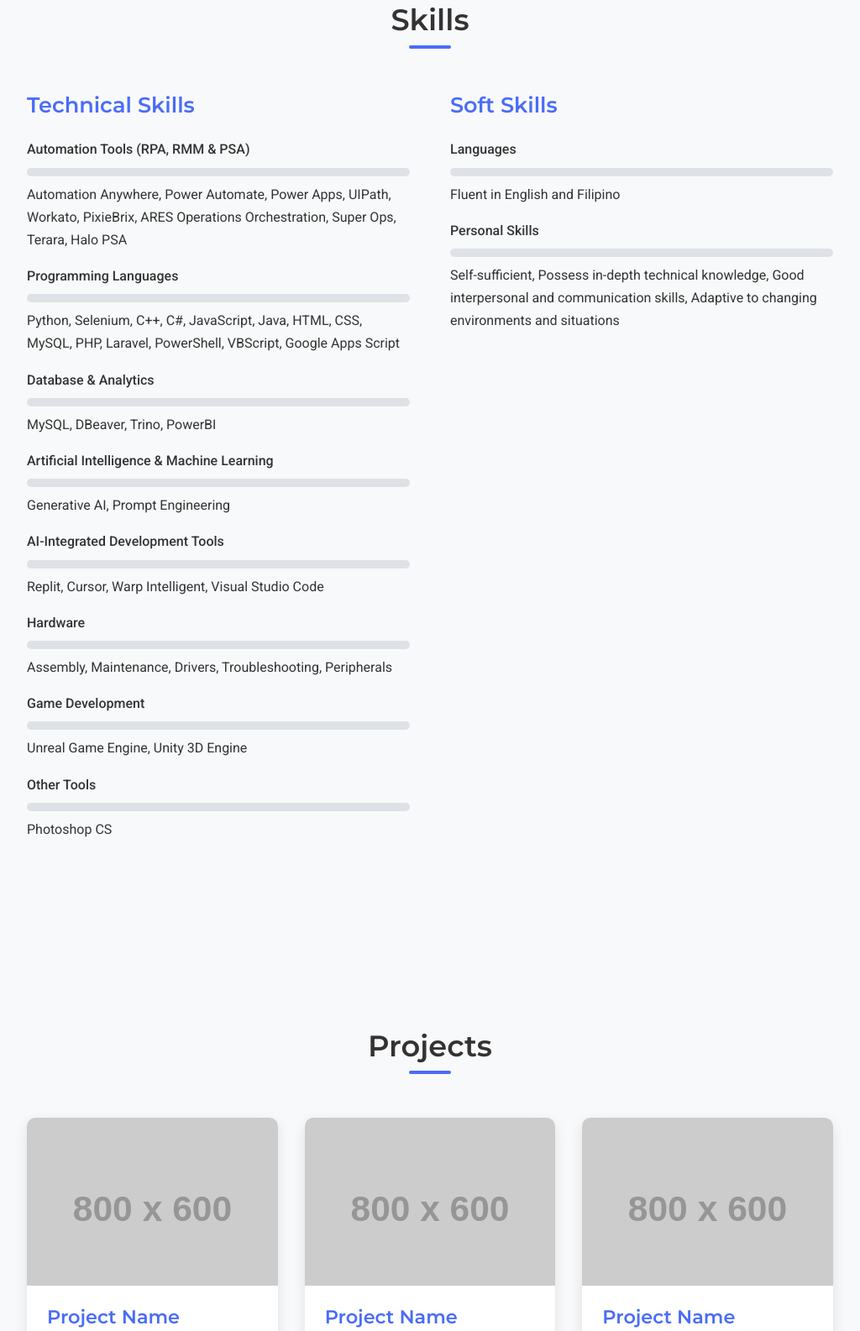
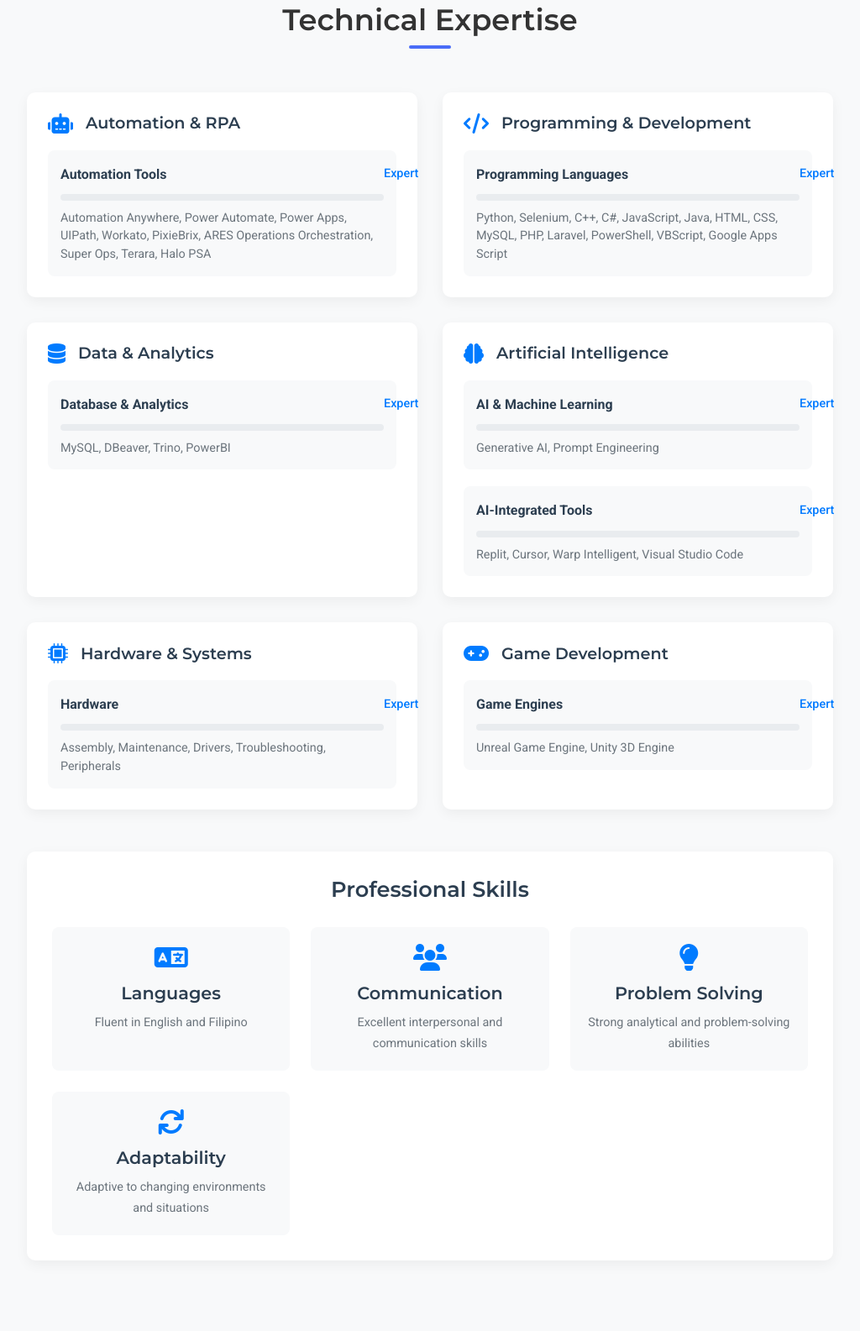
Before and after one commit to waseyt310/My_Profile_Repo, a plain HTML site: page index.html in a window 1280 px wide. Shown: the part 6163-7748 px from the top of the page at 84% size, without its empty margins (128-1152 px from the left). Drawn offline with Linux system fonts and the light colour scheme; placeholder pictures from the web are drawn by us.

Commit message:
Improved skills section UI with modern design and better organization

```diff
--- a/css/main.css
+++ b/css/main.css
@@ -498,56 +498,146 @@ img {
 }
 
 /* ===== SKILLS SECTION ===== */
-.skills-content {
-    display: grid;
-    grid-template-columns: 1fr;
-    gap: 3rem;
+.skills-section {
+    padding: 80px 0;
+    background: #f8f9fa;
 }
 
-.skills-category {
-    margin-bottom: 2rem;
+.skills-grid {
+    display: grid;
+    grid-template-columns: repeat(auto-fit, minmax(300px, 1fr));
+    gap: 30px;
+    margin-bottom: 50px;
 }
 
-.skills-category h3 {
-    margin-bottom: 1.5rem;
-    color: var(--primary-color);
+.skill-category {
+    background: #ffffff;
+    border-radius: 10px;
+    padding: 25px;
+    box-shadow: 0 5px 15px rgba(0, 0, 0, 0.05);
+    transition: transform 0.3s ease;
 }
 
-.skills-list {
+.skill-category:hover {
+    transform: translateY(-5px);
+}
+
+.skill-category-header {
+    display: flex;
+    align-items: center;
+    margin-bottom: 20px;
+}
+
+.skill-category-header i {
+    font-size: 24px;
+    color: #007bff;
+    margin-right: 15px;
+}
+
+.skill-category-header h3 {
+    margin: 0;
+    font-size: 1.2rem;
+    color: #2c3e50;
+}
+
+.skill-items {
     display: flex;
     flex-direction: column;
-    gap: 1rem;
+    gap: 20px;
 }
 
 .skill-item {
+    background: #f8f9fa;
+    border-radius: 8px;
+    padding: 15px;
+}
+
+.skill-info {
     display: flex;
-    flex-direction: column;
-    gap: 0.5rem;
+    justify-content: space-between;
+    align-items: center;
+    margin-bottom: 10px;
 }
 
 .skill-name {
+    font-weight: 600;
+    color: #2c3e50;
+}
+
+.skill-level {
+    font-size: 0.9rem;
+    color: #007bff;
     font-weight: 500;
-    color: var(--text-color);
 }
 
 .skill-bar {
-    width: 100%;
-    height: 10px;
-    background: var(--border-color);
-    border-radius: 5px;
+    height: 8px;
+    background: #e9ecef;
+    border-radius: 4px;
     overflow: hidden;
+    margin-bottom: 10px;
 }
 
-.skill-level {
+.skill-bar .skill-level {
     height: 100%;
-    background: var(--primary-color);
-    border-radius: 5px;
-    transition: width 1.5s ease;
+    background: linear-gradient(90deg, #007bff, #00bcd4);
+    border-radius: 4px;
+    transition: width 1s ease-in-out;
 }
 
-.other-skills {
-    display: flex;
-    flex-wrap: wrap;
+.skill-details {
+    font-size: 0.9rem;
+    color: #6c757d;
+    margin: 0;
+    line-height: 1.5;
+}
+
+.soft-skills {
+    background: #ffffff;
+    border-radius: 10px;
+    padding: 30px;
+    box-shadow: 0 5px 15px rgba(0, 0, 0, 0.05);
+}
+
+.soft-skills-title {
+    text-align: center;
+    margin-bottom: 30px;
+    color: #2c3e50;
+}
+
+.soft-skills-grid {
+    display: grid;
+    grid-template-columns: repeat(auto-fit, minmax(250px, 1fr));
+    gap: 25px;
+}
+
+.soft-skill-item {
+    text-align: center;
+    padding: 20px;
+    background: #f8f9fa;
+    border-radius: 8px;
+    transition: transform 0.3s ease;
+}
+
+.soft-skill-item:hover {
+    transform: translateY(-5px);
+}
+
+.soft-skill-item i {
+    font-size: 2rem;
+    color: #007bff;
+    margin-bottom: 15px;
+}
+
+.soft-skill-item h4 {
+    margin: 0 0 10px 0;
+    color: #2c3e50;
+}
+
+.soft-skill-item p {
+    margin: 0;
+    color: #6c757d;
+    font-size: 0.9rem;
 }
 
 /* ===== PROJECTS SECTION ===== */
@@ -869,7 +959,7 @@ footer {
         align-items: center;
     }
 
-    .skills-content {
+    .skills-grid {
         grid-template-columns: repeat(2, 1fr);
     }
 
@@ -973,6 +1063,14 @@ footer {
     .hamburger.active .bar:nth-child(3) {
         transform: translateY(-8px) rotate(-45deg);
     }
+
+    .skills-grid {
+        grid-template-columns: 1fr;
+    }
+
+    .soft-skills-grid {
+        grid-template-columns: 1fr;
+    }
 }
 
 /* Utility classes */
--- a/index.html
+++ b/index.html
@@ -256,85 +256,156 @@
     <!-- Skills Section -->
     <section id="skills" class="skills section">
         <div class="container">
-            <h2 class="section-title">Skills</h2>
+            <h2 class="section-title">Technical Expertise</h2>
             <div class="skills-content">
-                <div class="skills-category">
-                    <h3>Technical Skills</h3>
-                    <div class="skills-list">
+                <div class="skills-grid">
+                    <div class="skill-category">
+                        <div class="skill-category-header">
+                            <i class="fas fa-robot"></i>
+                            <h3>Automation & RPA</h3>
+                        </div>
+                        <div class="skill-items">
                             <div class="skill-item">
-                            <span class="skill-name">Automation Tools (RPA, RMM & PSA)</span>
+                                <div class="skill-info">
+                                    <span class="skill-name">Automation Tools</span>
+                                    <span class="skill-level">Expert</span>
+                                </div>
                                 <div class="skill-bar">
                                     <div class="skill-level" style="width: 100%"></div>
                                 </div>
                                 <p class="skill-details">Automation Anywhere, Power Automate, Power Apps, UIPath, Workato, PixieBrix, ARES Operations Orchestration, Super Ops, Terara, Halo PSA</p>
                             </div>
+                        </div>
+                    </div>
+
+                    <div class="skill-category">
+                        <div class="skill-category-header">
+                            <i class="fas fa-code"></i>
+                            <h3>Programming & Development</h3>
+                        </div>
+                        <div class="skill-items">
                             <div class="skill-item">
+                                <div class="skill-info">
                                     <span class="skill-name">Programming Languages</span>
+                                    <span class="skill-level">Expert</span>
+                                </div>
                                 <div class="skill-bar">
                                     <div class="skill-level" style="width: 100%"></div>
                                 </div>
                                 <p class="skill-details">Python, Selenium, C++, C#, JavaScript, Java, HTML, CSS, MySQL, PHP, Laravel, PowerShell, VBScript, Google Apps Script</p>
                             </div>
+                        </div>
+                    </div>
+
+                    <div class="skill-category">
+                        <div class="skill-category-header">
+                            <i class="fas fa-database"></i>
+                            <h3>Data & Analytics</h3>
+                        </div>
+                        <div class="skill-items">
                             <div class="skill-item">
+                                <div class="skill-info">
                                     <span class="skill-name">Database & Analytics</span>
+                                    <span class="skill-level">Expert</span>
+                                </div>
                                 <div class="skill-bar">
                                     <div class="skill-level" style="width: 100%"></div>
                                 </div>
                                 <p class="skill-details">MySQL, DBeaver, Trino, PowerBI</p>
                             </div>
+                        </div>
+                    </div>
+
+                    <div class="skill-category">
+                        <div class="skill-category-header">
+                            <i class="fas fa-brain"></i>
+                            <h3>Artificial Intelligence</h3>
+                        </div>
+                        <div class="skill-items">
                             <div class="skill-item">
-                            <span class="skill-name">Artificial Intelligence & Machine Learning</span>
+                                <div class="skill-info">
+                                    <span class="skill-name">AI & Machine Learning</span>
+                                    <span class="skill-level">Expert</span>
+                                </div>
                                 <div class="skill-bar">
                                     <div class="skill-level" style="width: 100%"></div>
                                 </div>
                                 <p class="skill-details">Generative AI, Prompt Engineering</p>
                             </div>
                             <div class="skill-item">
-                            <span class="skill-name">AI-Integrated Development Tools</span>
+                                <div class="skill-info">
+                                    <span class="skill-name">AI-Integrated Tools</span>
+                                    <span class="skill-level">Expert</span>
+                                </div>
                                 <div class="skill-bar">
                                     <div class="skill-level" style="width: 100%"></div>
                                 </div>
                                 <p class="skill-details">Replit, Cursor, Warp Intelligent, Visual Studio Code</p>
                             </div>
+                        </div>
+                    </div>
+
+                    <div class="skill-category">
+                        <div class="skill-category-header">
+                            <i class="fas fa-microchip"></i>
+                            <h3>Hardware & Systems</h3>
+                        </div>
+                        <div class="skill-items">
                             <div class="skill-item">
+                                <div class="skill-info">
                                     <span class="skill-name">Hardware</span>
+                                    <span class="skill-level">Expert</span>
+                                </div>
                                 <div class="skill-bar">
                                     <div class="skill-level" style="width: 100%"></div>
                                 </div>
                                 <p class="skill-details">Assembly, Maintenance, Drivers, Troubleshooting, Peripherals</p>
                             </div>
+                        </div>
+                    </div>
+
+                    <div class="skill-category">
+                        <div class="skill-category-header">
+                            <i class="fas fa-gamepad"></i>
+                            <h3>Game Development</h3>
+                        </div>
+                        <div class="skill-items">
                             <div class="skill-item">
-                            <span class="skill-name">Game Development</span>
+                                <div class="skill-info">
+                                    <span class="skill-name">Game Engines</span>
+                                    <span class="skill-level">Expert</span>
+                                </div>
                                 <div class="skill-bar">
                                     <div class="skill-level" style="width: 100%"></div>
                                 </div>
                                 <p class="skill-details">Unreal Game Engine, Unity 3D Engine</p>
                             </div>
-                        <div class="skill-item">
-                            <span class="skill-name">Other Tools</span>
-                            <div class="skill-bar">
-                                <div class="skill-level" style="width: 100%"></div>
-                            </div>
-                            <p class="skill-details">Photoshop CS</p>
                         </div>
                     </div>
                 </div>
-                <div class="skills-category">
-                    <h3>Soft Skills</h3>
-                    <div class="skills-list">
-                        <div class="skill-item">
-                            <span class="skill-name">Languages</span>
-                            <div class="skill-bar">
-                                <div class="skill-level" style="width: 100%"></div>
+
+                <div class="soft-skills">
+                    <h3 class="soft-skills-title">Professional Skills</h3>
+                    <div class="soft-skills-grid">
+                        <div class="soft-skill-item">
+                            <i class="fas fa-language"></i>
+                            <h4>Languages</h4>
+                            <p>Fluent in English and Filipino</p>
                         </div>
-                            <p class="skill-details">Fluent in English and Filipino</p>
+                        <div class="soft-skill-item">
+                            <i class="fas fa-users"></i>
+                            <h4>Communication</h4>
+                            <p>Excellent interpersonal and communication skills</p>
                         </div>
-                        <div class="skill-item">
-                            <span class="skill-name">Personal Skills</span>
-                            <div class="skill-bar">
-                                <div class="skill-level" style="width: 100%"></div>
+                        <div class="soft-skill-item">
+                            <i class="fas fa-lightbulb"></i>
+                            <h4>Problem Solving</h4>
+                            <p>Strong analytical and problem-solving abilities</p>
                         </div>
-                            <p class="skill-details">Self-sufficient, Possess in-depth technical knowledge, Good interpersonal and communication skills, Adaptive to changing environments and situations</p>
+                        <div class="soft-skill-item">
+                            <i class="fas fa-sync"></i>
+                            <h4>Adaptability</h4>
+                            <p>Adaptive to changing environments and situations</p>
                         </div>
                     </div>
                 </div>
```
Lines whose indentation alone changed are shown as unchanged.
